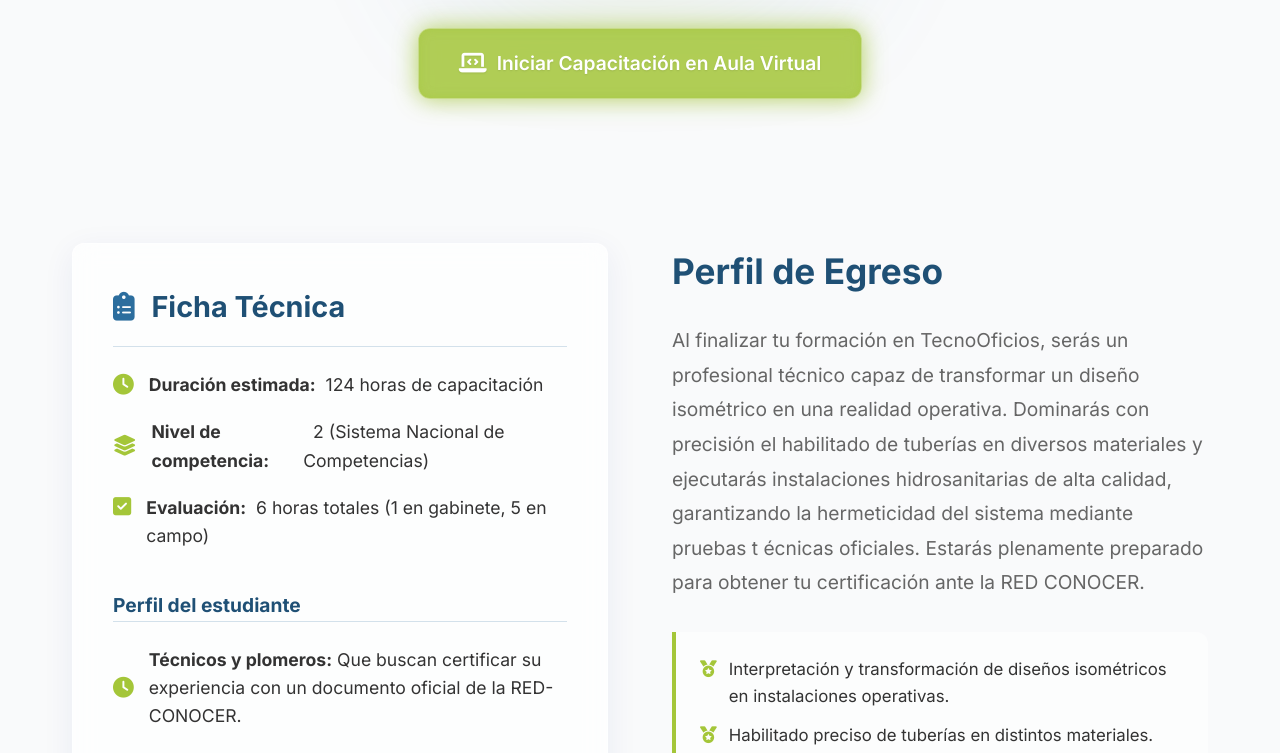
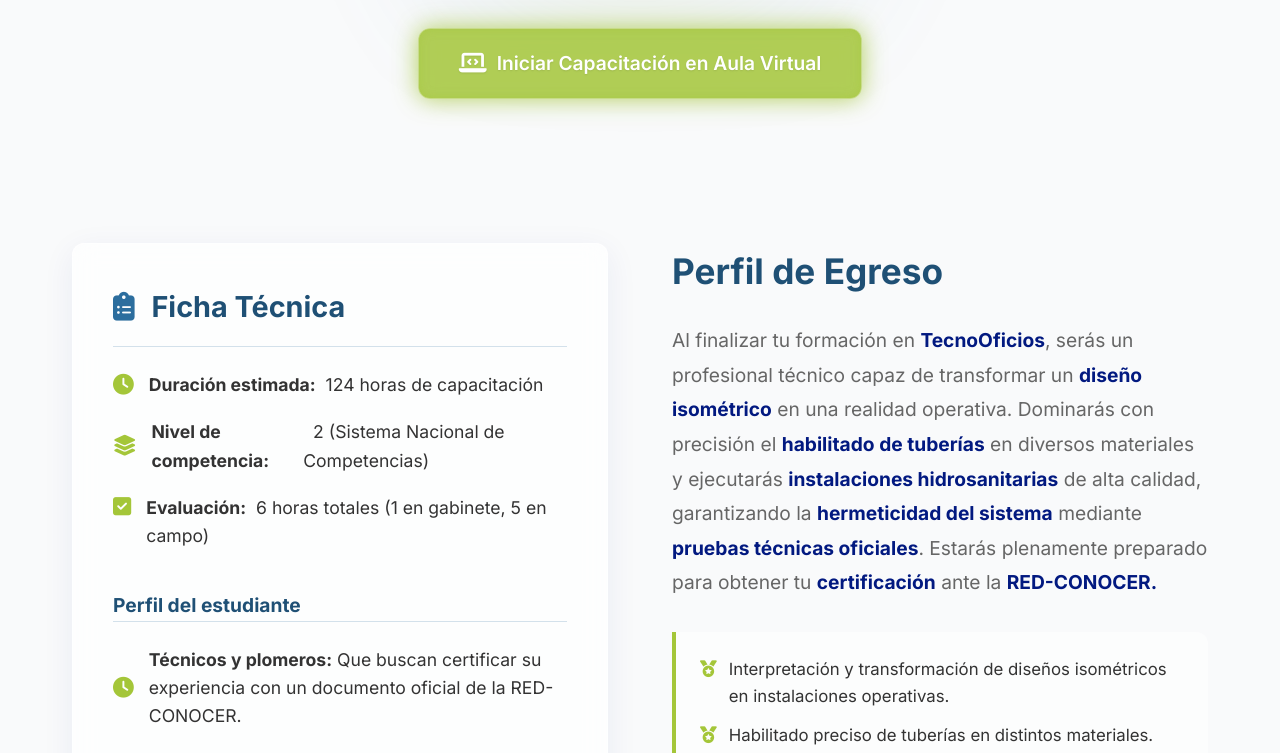
Before and after one commit to Hericraft-Ags/tecno-oficios, a Vue app: page /hidraulic-course in a window 1280 px wide. Shown: the part 551-1304 px from the top of the page. Built offline with nearby package versions, Linux system fonts and the light colour scheme.

Commit message:
Texto resaltado

```diff
--- a/src/views/HidraulicInstall.vue
+++ b/src/views/HidraulicInstall.vue
@@ -78,10 +78,10 @@
             <div data-aos="fade-left" data-aos-delay="200" style="display: flex; flex-direction: column; justify-content: center;">
                 <h3 style="font-size: 2.2rem; margin-bottom: 1.5rem; color: var(--color-blue-dark);">Perfil de Egreso</h3>
                 <p style="font-size: 1.2rem; color: var(--color-text-muted); line-height: 1.8; margin-bottom: 2rem;">
-                    Al finalizar tu formación en TecnoOficios, serás un profesional técnico capaz de transformar un diseño
-                    isométrico en una realidad operativa. Dominarás con precisión el habilitado de tuberías en diversos materiales
-                    y ejecutarás instalaciones hidrosanitarias de alta calidad, garantizando la hermeticidad del sistema mediante pruebas t
-                    écnicas oficiales. Estarás plenamente preparado para obtener tu certificación ante la RED CONOCER.
+                    Al finalizar tu formación en <strong class="text-[#021980]">TecnoOficios</strong>, serás un profesional técnico capaz de transformar un <strong class="text-[#021980]">diseño
+                    isométrico</strong> en una realidad operativa. Dominarás con precisión el <strong class="text-[#021980]">habilitado de tuberías</strong> en diversos materiales
+                    y ejecutarás <strong class="text-[#021980]">instalaciones hidrosanitarias</strong> de alta calidad, garantizando la <strong class="text-[#021980]">hermeticidad del sistema</strong> mediante <strong class="text-[#021980]">pruebas técnicas oficiales</strong>.
+                    Estarás plenamente preparado para obtener tu <strong class="text-[#021980]">certificación</strong> ante la <strong class="text-[#021980]">RED-CONOCER.</strong>
                 </p>
                 <div style="background: rgba(255,255,255,0.6); border-left: 4px solid var(--color-green); padding: 1.5rem; border-radius: 0 var(--border-radius-lg) var(--border-radius-lg) 0;">
                     <ul class="module-list" style="margin-top: 0; color: var(--color-text-main);">
```
